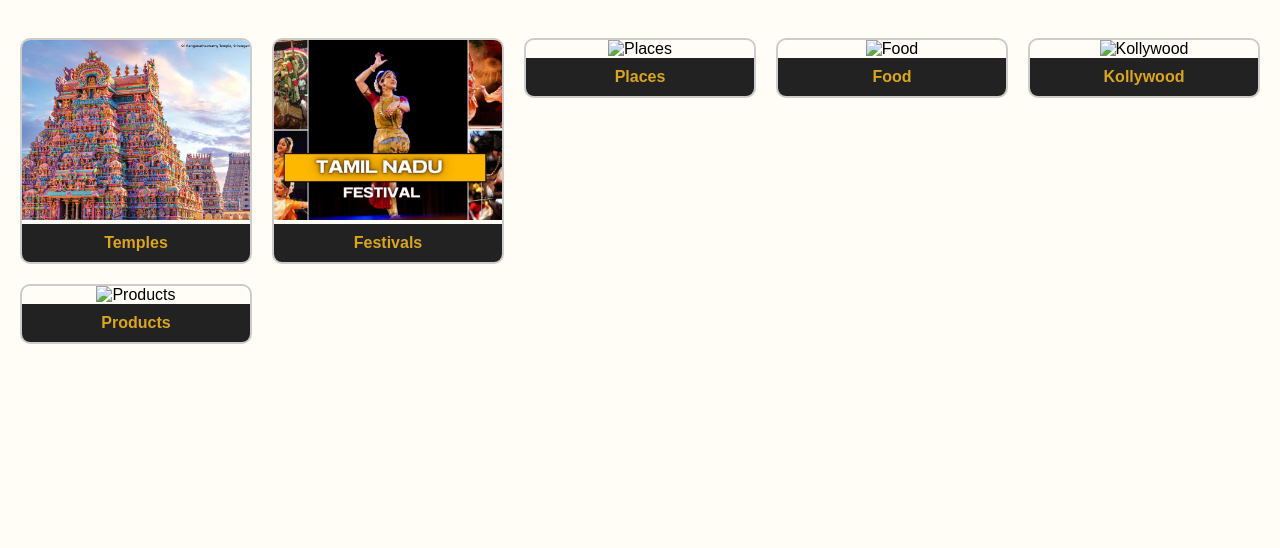
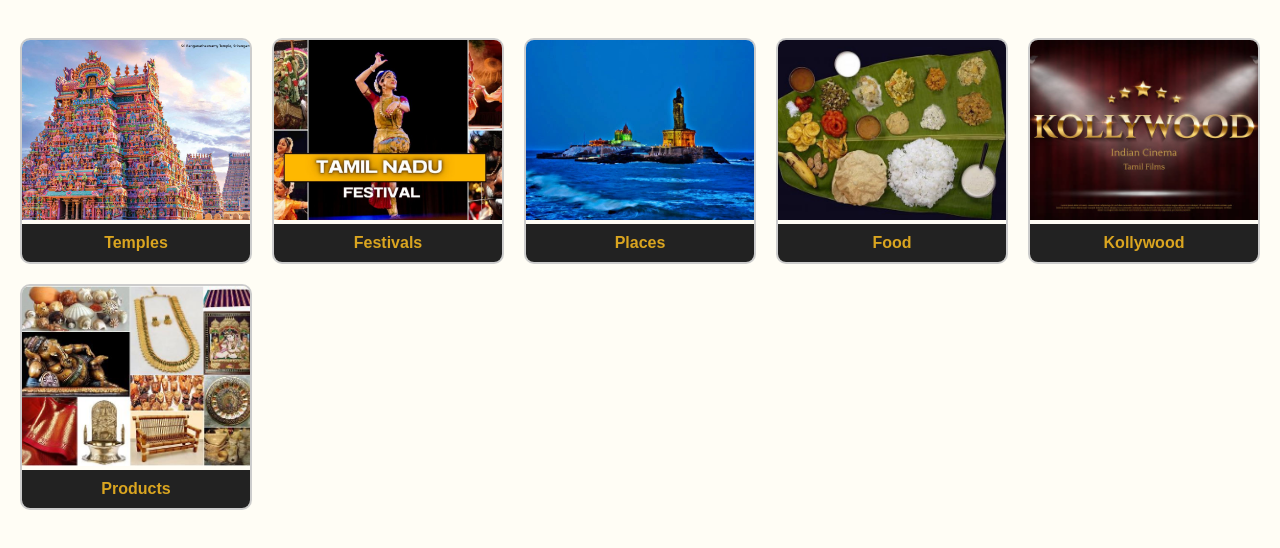
Before and after one commit to samee2007/tamilnadu_website, a plain HTML site: page gallery.html in a window 1280 px wide. Shown: the part 56-604 px from the top of the page. Drawn offline with Linux system fonts and the light colour scheme.

Commit message:
images for gallery part

```diff
--- a/gallery.html
+++ b/gallery.html
@@ -22,25 +22,25 @@
     </a>
     <a href="places.html">
       <figure>
-        <img src="images/places.jpg" alt="Places">
+        <img src="images/gallery_places.jpg" alt="Places">
         <figcaption>Places</figcaption>
       </figure>
     </a>
     <a href="food.html">
       <figure>
-        <img src="images/food.jpg" alt="Food">
+        <img src="images/gallery_food.jpg" alt="Food">
         <figcaption>Food</figcaption>
       </figure>
     </a>
     <a href="kollywood.html">
       <figure>
-        <img src="images/kollywood.jpg" alt="Kollywood">
+        <img src="images/gallery_kollywood.jpg" alt="Kollywood">
         <figcaption>Kollywood</figcaption>
       </figure>
     </a>
     <a href="products.html">
       <figure>
-        <img src="images/products.jpg" alt="Products">
+        <img src="images/gallery_products.jpg" alt="Products">
         <figcaption>Products</figcaption>
       </figure>
     </a>
```
Also changed, not shown: images/gallery_food.jpg (added), images/gallery_kollywood.jpg (added), images/gallery_places.jpg (added), images/gallery_products.jpg (added).
